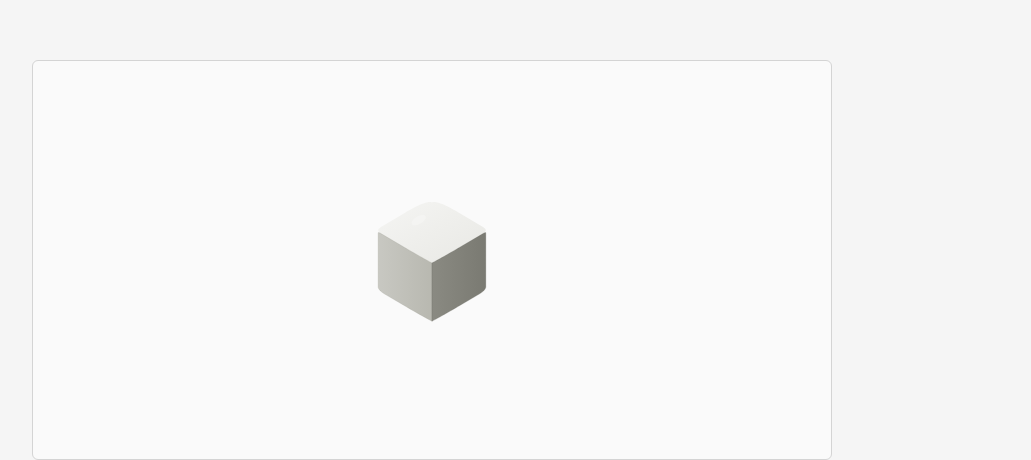
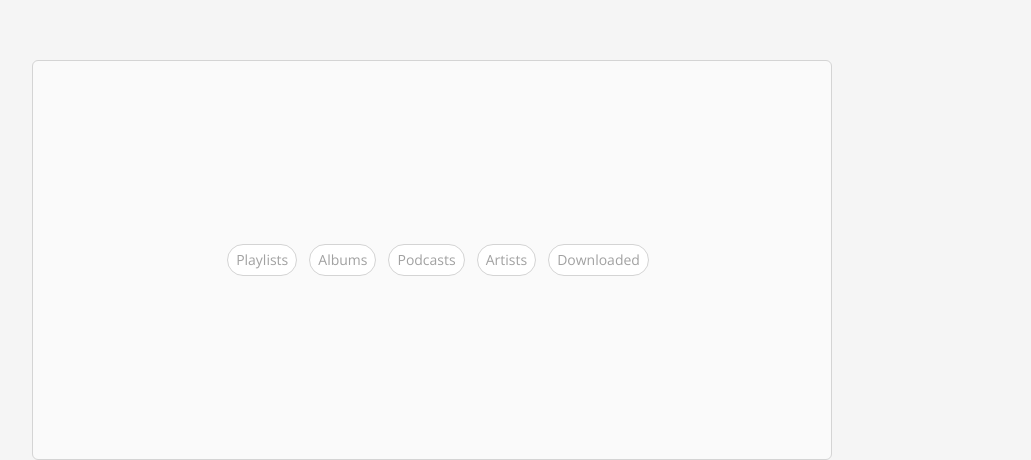
Before and after one commit to Deshmukh-Ayush/portfolio-me, a Next.js app: page /playground in a window 1280 px wide. Shown: the part 140-600 px from the top of the page, without its empty margins (208-1239 px from the left). Built offline with nearby package versions, Linux system fonts and the light colour scheme; no server answers.

Commit message:
feat: spotify-pills

```diff
--- a/src/app/playground/page.tsx
+++ b/src/app/playground/page.tsx
@@ -2,7 +2,7 @@
 
 import React from "react";
 import { ThemeToggle } from "@/components/ui/theme-toggle";
-import { motion } from "motion/react";
+import { DynamicFilters } from "@/components/craft/spotify-pills";
 
 export default function PlaygroundPage() {
   return (
@@ -11,96 +11,8 @@ export default function PlaygroundPage() {
 
       <div className="flex h-100 w-200 items-center justify-center rounded-md border border-neutral-300 bg-neutral-50 p-2 dark:border-neutral-700 dark:bg-neutral-950">
         {/* component */}
-        <div>
-          <Cube />
-        </div>
+        <DynamicFilters />
       </div>
     </div>
   );
 }
-
-const Cube = () => {
-  return (
-    <motion.svg
-      width="100%"
-      viewBox="0 0 680 480"
-      role="img"
-      xmlns="http://www.w3.org/2000/svg"
-      initial="initial"
-      whileHover="hover"
-    >
-      <defs>
-        <linearGradient id="topG" x1="0%" y1="0%" x2="100%" y2="100%">
-          <stop offset="0%" stopColor="#f5f5f3" />
-          <stop offset="100%" stopColor="#e8e8e4" />
-        </linearGradient>
-        <linearGradient id="leftG" x1="0%" y1="0%" x2="100%" y2="0%">
-          <stop offset="0%" stopColor="#c8c8c2" />
-          <stop offset="100%" stopColor="#b8b8b0" />
-        </linearGradient>
-        <linearGradient id="rightG" x1="0%" y1="0%" x2="100%" y2="0%">
-          <stop offset="0%" stopColor="#8a8a82" />
-          <stop offset="100%" stopColor="#7a7a72" />
-        </linearGradient>
-      </defs>
-
-      <g transform="translate(340,240)">
-        {/* TOP face */}
-        <motion.path
-          initial={{ y: 0 }}
-          whileHover={{ y: 0 }}
-          fill="url(#topG)"
-          d="M 0,-130 C 12,-136 52,-112 62,-106 L 108,-79 C 119,-73 122,-70 122,-67 C 122,-64 119,-61 108,-55 L 62,-28 C 52,-22 12,1 0,7 C -12,1 -52,-22 -62,-28 L -108,-55 C -119,-61 -122,-64 -122,-67 C -122,-70 -119,-73 -108,-79 L -62,-106 C -52,-112 -12,-136 0,-130 Z"
-        />
-
-        {/* LEFT face */}
-        <path
-          fill="url(#leftG)"
-          d="M -122,-61 L -122,61 C -122,65 -118,71 -108,77 L -62,104 C -52,110 -12,133 0,139 L 0,7 C -12,1 -52,-22 -62,-28 L -108,-55 C -118,-61 -122,-64 -122,-61 Z"
-        />
-        <path
-          fill="none"
-          stroke="#9a9a90"
-          strokeWidth="0.6"
-          strokeLinejoin="round"
-          d="M -122,-61 L -122,61 C -122,65 -118,71 -108,77 L -62,104 C -52,110 -12,133 0,139 L 0,7 C -12,1 -52,-22 -62,-28 L -108,-55 C -118,-61 -122,-64 -122,-61 Z"
-        />
-
-        {/* RIGHT face */}
-        <path
-          fill="url(#rightG)"
-          d="M 122,-61 L 122,61 C 122,65 118,71 108,77 L 62,104 C 52,110 12,133 0,139 L 0,7 C 12,1 52,-22 62,-28 L 108,-55 C 118,-61 122,-64 122,-61 Z"
-        />
-        <path
-          fill="none"
-          stroke="#6a6a62"
-          strokeWidth="0.6"
-          strokeLinejoin="round"
-          d="M 122,-61 L 122,61 C 122,65 118,71 108,77 L 62,104 C 52,110 12,133 0,139 L 0,7 C 12,1 52,-22 62,-28 L 108,-55 C 118,-61 122,-64 122,-61 Z"
-        />
-
-        {/* Crease */}
-        <line
-          stroke="#9a9a90"
-          strokeWidth="0.5"
-          strokeOpacity="0.4"
-          x1="0"
-          y1="7"
-          x2="0"
-          y2="139"
-        />
-
-        {/* Specular highlight */}
-        <ellipse
-          cx="-30"
-          cy="-90"
-          rx="18"
-          ry="9"
-          fill="#ffffff"
-          fillOpacity="0.25"
-          transform="rotate(-30,-30,-90)"
-        />
-      </g>
-    </motion.svg>
-  );
-};
--- /dev/null
+++ b/src/components/craft/spotify-pills.tsx
@@ -0,0 +1,121 @@
+import { motion, MotionProps, Variants } from "motion/react";
+import { cn } from "@/lib/utils";
+import { useCallback, useState } from "react";
+
+const variants: Variants = {
+  alone: {
+    borderRadius: "9999px",
+    marginLeft: "12px",
+    paddingLeft: "8px",
+  },
+  left: {
+    borderTopLeftRadius: "0px",
+    borderTopRightRadius: "9999px",
+    borderBottomLeftRadius: "0px",
+    borderBottomRightRadius: "9999px",
+    marginLeft: "-14px",
+    paddingLeft: "16px",
+  },
+  center: {
+    borderTopLeftRadius: "0px",
+    borderTopRightRadius: "0px",
+    borderBottomLeftRadius: "0px",
+    borderBottomRightRadius: "0px",
+    borderRightColor: "transparent",
+    borderLeftColor: "transparent",
+    marginLeft: "-14px",
+    paddingLeft: "16px",
+  },
+};
+
+type FilterItemProps = {
+  children: React.ReactNode;
+  active?: boolean;
+  isStyle: "left" | "center" | "alone";
+} & Omit<React.ButtonHTMLAttributes<HTMLButtonElement>, "type"> &
+  MotionProps;
+
+function FilterItem({
+  children,
+  active,
+  isStyle,
+  className,
+  ...props
+}: FilterItemProps) {
+  return (
+    <motion.button
+      className={cn(
+        "ml-3 inline-flex h-8 items-center justify-center",
+        "rounded-full border border-neutral-300 px-2 text-sm transition-colors",
+        "text-neutral-600 dark:border-neutral-800 dark:text-neutral-200",
+        active
+          ? "bg-neutral-100 dark:bg-[#171717]"
+          : "bg-white text-neutral-400! hover:bg-neutral-50 dark:bg-black dark:text-neutral-500! dark:hover:bg-neutral-900",
+        active &&
+          isStyle === "alone" &&
+          "bg-opacity-[.97] bg-neutral-100 text-neutral-600 dark:bg-[#171717] dark:text-neutral-200",
+        isStyle === "alone" && "border-neutral-300! dark:border-neutral-800!",
+        className,
+      )}
+      variants={variants}
+      initial={false}
+      animate={isStyle}
+      transition={{ type: "tween", duration: 0.15 }}
+      {...props}
+    >
+      {children}
+    </motion.button>
+  );
+}
+
+export const DynamicFilters = () => {
+  const [filters, setFilters] = useState<Record<string, boolean>>({
+    Playlists: false,
+    Albums: false,
+    Podcasts: false,
+    Artists: false,
+    Downloaded: false,
+  });
+
+  const handleFilter = (filterKey: string) => {
+    setFilters((prev) => ({
+      ...prev,
+      [filterKey]: !prev[filterKey],
+    }));
+  };
+
+  const getStyle = useCallback(
+    (filter: string): "alone" | "left" | "center" => {
+      const keys = Object.keys(filters);
+      const filterIndex = keys.indexOf(filter);
+
+      if (!filters[filter]) return "alone";
+
+      const prevFilter = filters[keys[filterIndex - 1]];
+      const nextFilter = filters[keys[filterIndex + 1]];
+
+      if (prevFilter && nextFilter) return "center";
+      if (prevFilter) return "left";
+
+      return "alone";
+    },
+    [filters],
+  );
+
+  return (
+    <div className="flex">
+      {Object.entries(filters).map(([filter, active], index) => (
+        <FilterItem
+          key={filter}
+          active={active}
+          onClick={() => handleFilter(filter)}
+          className="last:hidden sm:last:flex"
+          isStyle={getStyle(filter)}
+          style={{ zIndex: Object.keys(filters).length - index }}
+        >
+          {filter}
+        </FilterItem>
+      ))}
+    </div>
+  );
+};
```
